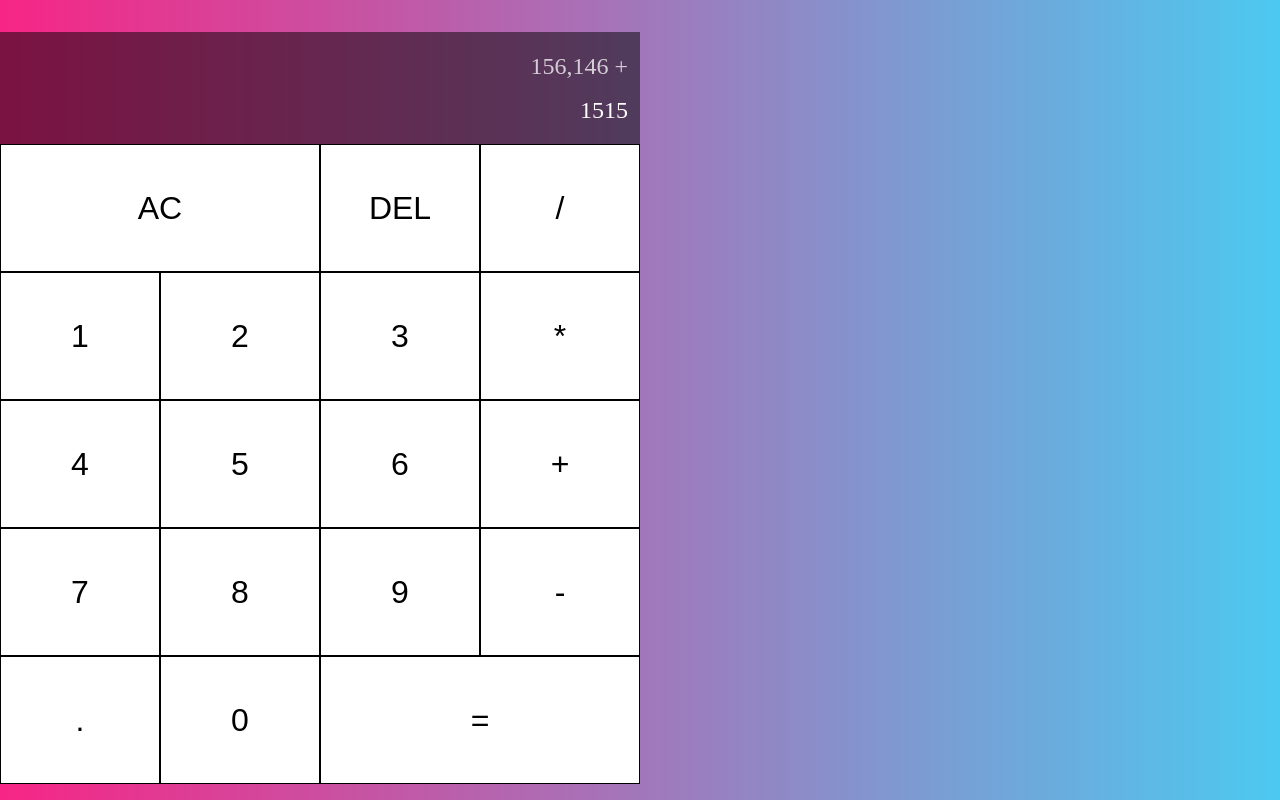
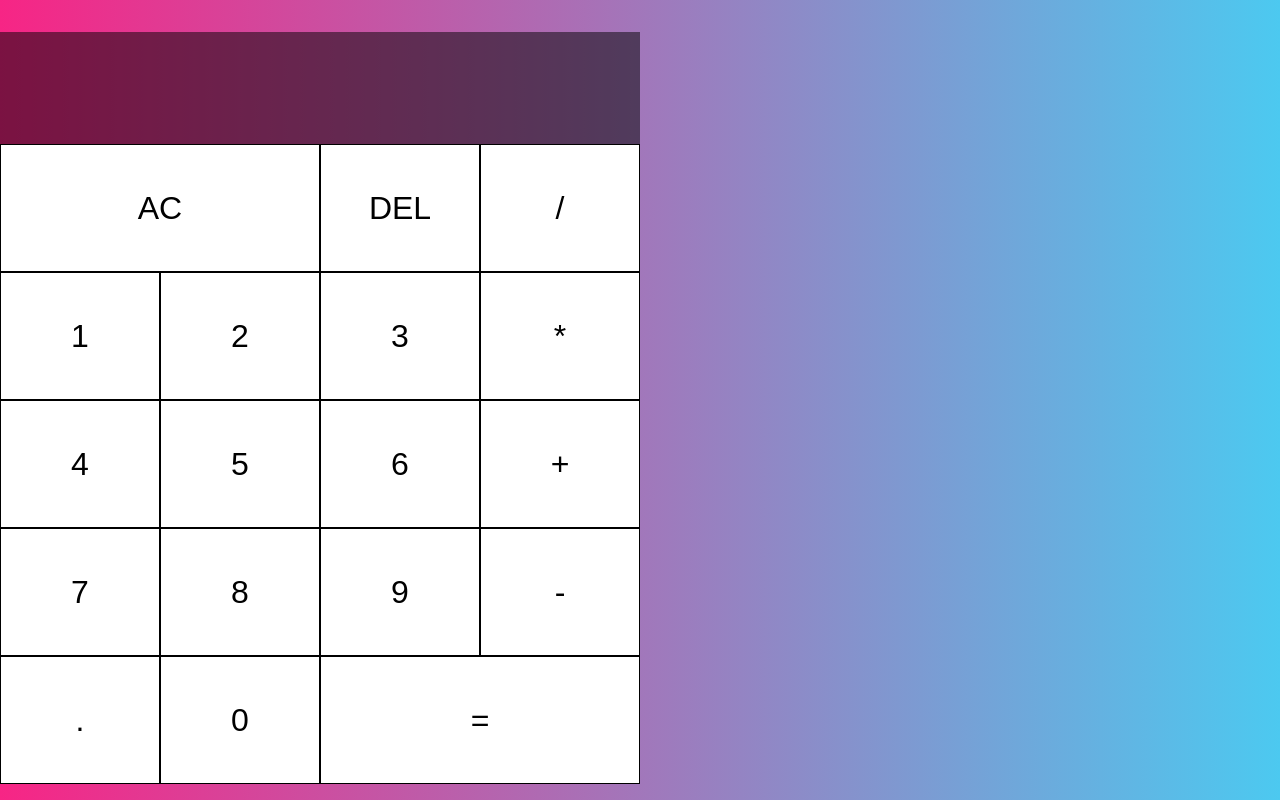
Before and after one commit to ibbygill/calculator-practice, a React (Create React App) app: page / in a window 1280 px wide. Built offline with nearby package versions, Linux system fonts and the light colour scheme.

Commit message:
adding reducer function along with digitbutton to dispatch buttons into the app

```diff
--- a/src/App.js
+++ b/src/App.js
@@ -1,29 +1,52 @@
+import { useReducer } from "react";
+import DigitButton from "./DigitButton";
 import "./styles.css"
 
+export const ACTIONS = {
+  ADD_DIGIT: 'add-digit',
+  CHOOSE_OPERATION: 'choose-operation',
+  CLEAR: 'clear',
+  DELETE_DIGIT: 'delete-digit',
+  EVALUATE: 'evaluate'
+}
+
+function reducer(state, {type, payload}){
+  switch (type){
+    case ACTIONS.ADD_DIGIT:
+      return {
+        ...state,
+        currentOperand: `${state.currentOperand || ""}${payload.digit}`,
+      }
+  }
+}
+
 function App() {
+
+  const [{ currentOperand, previousOperand, operation }, dispatch] = useReducer(reducer, {})
+
   return (
     <div className="calculator-grid">
       <div className="output">
-        <div className="previous-operand">156,146 +</div>
-        <div className="current-operand">1515</div>
+        <div className="previous-operand">{previousOperand} {operation}</div>
+        <div className="current-operand">{currentOperand}</div>
       </div>
       <button className="span-two">AC</button>
       <button> DEL </button>
-      <button> / </button>
-      <button> 1 </button>
-      <button> 2 </button>
-      <button> 3 </button>
+      <DigitButton digit="/" dispatch={dispatch}/>
+      <DigitButton digit="1" dispatch={dispatch}/>
+      <DigitButton digit="2" dispatch={dispatch}/>
+      <DigitButton digit="3" dispatch={dispatch}/>
       <button> * </button>
-      <button> 4 </button>
-      <button> 5 </button>
-      <button> 6 </button>
+      <DigitButton digit="4" dispatch={dispatch}/>
+      <DigitButton digit="5" dispatch={dispatch}/>
+      <DigitButton digit="6" dispatch={dispatch}/>
       <button> + </button>
-      <button> 7 </button>
-      <button> 8 </button>
-      <button> 9 </button>
+      <DigitButton digit="7" dispatch={dispatch}/>
+      <DigitButton digit="8" dispatch={dispatch}/>
+      <DigitButton digit="9" dispatch={dispatch}/>
       <button> - </button>
       <button> . </button>
-      <button> 0 </button>
+      <DigitButton digit="0" dispatch={dispatch}/>
       <button className="span-two"> = </button>
     </div>
   )
--- /dev/null
+++ b/src/DigitButton.js
@@ -0,0 +1,8 @@
+import { ACTIONS } from "./App"
+
+export default function DigitButton({ dispatch, digit }) {
+    return <button onClick={() => dispatch({ type: ACTIONS.ADD_DIGIT, payload: { digit }})}
+    >
+    {digit}
+    </button>
+}
--- a/src/styles.css
+++ b/src/styles.css
@@ -24,7 +24,7 @@ body {
 
 .calculator-grid > button:hover,
 .calculator-grid > button:focus {
- background-color: rgba(255, 255, 255, .9);
+ background-color: rgba(255, 255, 255, .8);
 }
 
 
```
